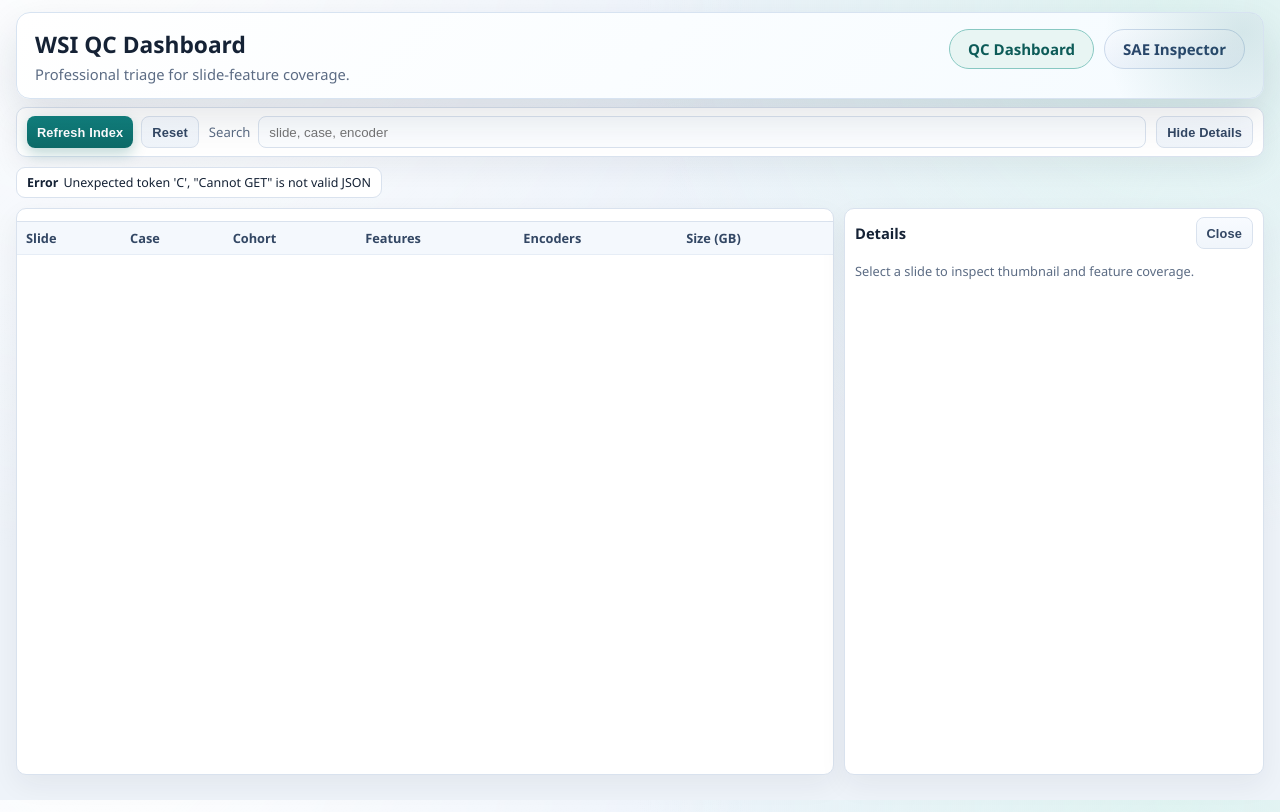
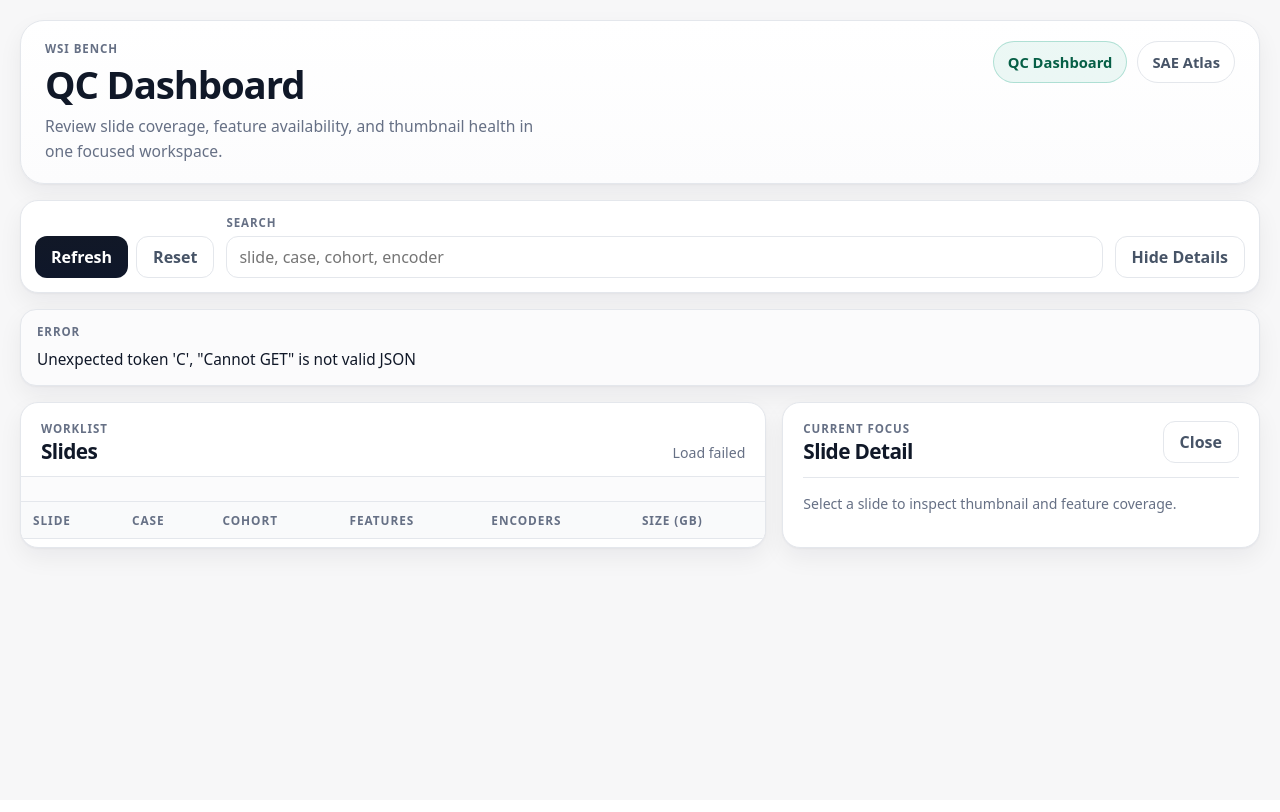
Before and after one commit to W8Yi/wsi-bench, a Python web app: template templates/index.html in a window 1280 px wide. After the commit the page ends 563 px from the top, so only its background shows below. Run offline with Jinja, Linux system fonts and the light colour scheme; the template is opened without the code that fills it, so the values that code supplies are empty.

Commit message:
Align QC dashboard with product-style workspace

```diff
--- a/static/app.js
+++ b/static/app.js
@@ -26,6 +26,7 @@
   tbody: document.querySelector("#recordsTable tbody"),
   details: document.getElementById("details"),
   detailsPanel: document.getElementById("detailsPanel"),
+  tableMeta: document.getElementById("tableMeta"),
 };
 
 function esc(value) {
@@ -98,12 +99,12 @@
 
 function renderSummary(payload) {
   const chips = [
-    `<div class="metric-chip"><strong>Slides</strong>${payload.slide_count}</div>`,
-    `<div class="metric-chip"><strong>Matched</strong>${payload.matched_feature_count}</div>`,
-    `<div class="metric-chip"><strong>Unmatched</strong>${payload.unmatched_feature_count}</div>`,
-    `<div class="metric-chip"><strong>Thumb</strong>${payload.thumbnail_enabled ? "enabled" : "disabled"}</div>`,
-    `<div class="metric-chip"><strong>Slides Root</strong>${esc((payload.slides_root || []).join(", ") || "(none)")}</div>`,
-    `<div class="metric-chip"><strong>Features Root</strong>${esc((payload.features_root || []).join(", ") || "(none)")}</div>`,
+    `<div class="metric-chip"><strong>Slides</strong><span>${payload.slide_count}</span></div>`,
+    `<div class="metric-chip"><strong>Matched features</strong><span>${payload.matched_feature_count}</span></div>`,
+    `<div class="metric-chip"><strong>Unmatched features</strong><span>${payload.unmatched_feature_count}</span></div>`,
+    `<div class="metric-chip"><strong>Thumbnails</strong><span>${payload.thumbnail_enabled ? "enabled" : "disabled"}</span></div>`,
+    `<div class="metric-chip"><strong>Slides root</strong><span>${esc((payload.slides_root || []).join(", ") || "(none)")}</span></div>`,
+    `<div class="metric-chip"><strong>Features root</strong><span>${esc((payload.features_root || []).join(", ") || "(none)")}</span></div>`,
   ];
   el.summary.innerHTML = chips.join("");
 }
@@ -131,6 +132,7 @@
     return String(a.slide.filename || "").localeCompare(String(b.slide.filename || ""));
   });
   el.tbody.innerHTML = "";
+  el.tableMeta.textContent = `${rows.length} visible`;
 
   for (const r of rows) {
     const selected = state.selectedPath && state.selectedPath === r.slide.path ? "selected" : "";
@@ -170,10 +172,13 @@
 function renderDetailsClosed() {
   el.details.innerHTML = `
     <div class="panel-head">
-      <h2>Details</h2>
+      <div>
+        <div class="panel-kicker">Current focus</div>
+        <h2>Slide Detail</h2>
+      </div>
       <button id="closeDetailsBtn" type="button" class="ghost-btn">Close</button>
     </div>
-    <p class="meta">Details hidden. Click <strong>Show Details</strong> or select a row.</p>
+    <p class="meta">Details are hidden. Click <strong>Show Details</strong> or choose a slide from the worklist.</p>
   `;
 }
 
@@ -190,7 +195,10 @@
 
   el.details.innerHTML = `
     <div class="panel-head">
-      <h2>Details</h2>
+      <div>
+        <div class="panel-kicker">Current focus</div>
+        <h2>Slide Detail</h2>
+      </div>
       <button id="closeDetailsBtn" type="button" class="ghost-btn">Close</button>
     </div>
 
@@ -208,8 +216,8 @@
       <div class="info-row"><strong>Encoders</strong><span>${encoderText}</span></div>
     </div>
 
-    <div>
-      <strong>Features</strong>
+    <div class="feature-section">
+      <strong>Feature files</strong>
       ${featureItems}
     </div>
 
@@ -310,14 +318,21 @@
 }
 
 async function loadIndex() {
-  el.summary.innerHTML = `<div class="metric-chip"><strong>Status</strong>Indexing files...</div>`;
+  el.summary.innerHTML = `<div class="metric-chip"><strong>Status</strong><span>Indexing files…</span></div>`;
+  el.tableMeta.textContent = "Loading…";
   const res = await fetch("/api/index");
   const payload = await res.json();
   state.rows = payload.records || [];
   state.thumbnailEnabled = Boolean(payload.thumbnail_enabled);
-  state.selectedPath = "";
+  const selectedRecord = state.rows.find((r) => r.slide.path === state.selectedPath) || state.rows[0] || null;
+  state.selectedPath = selectedRecord ? selectedRecord.slide.path : "";
   renderSummary(payload);
   renderAll();
+  if (!state.detailsClosed && selectedRecord) {
+    renderDetails(selectedRecord);
+  } else if (!selectedRecord) {
+    renderDetailsClosed();
+  }
 }
 
 el.refreshBtn.addEventListener("click", loadIndex);
@@ -368,5 +383,6 @@
 });
 
 loadIndex().catch((err) => {
-  el.summary.innerHTML = `<div class="metric-chip"><strong>Error</strong>${esc(err.message)}</div>`;
+  el.summary.innerHTML = `<div class="metric-chip"><strong>Error</strong><span>${esc(err.message)}</span></div>`;
+  el.tableMeta.textContent = "Load failed";
 });
--- a/static/style.css
+++ b/static/style.css
@@ -1,126 +1,135 @@
 :root {
-  --bg: #eef3f9;
+  --bg: #f7f7f8;
   --panel: #ffffff;
-  --line: #d9e2ee;
-  --ink: #152235;
-  --subtle: #5c6c84;
-  --accent: #0f6d60;
-  --accent-soft: #e8f5f3;
-  --warn: #a72e2e;
-  --warn-soft: #fdeff0;
-  --ok: #1e6f3f;
-  --ok-soft: #eaf6ef;
-  --shadow: 0 10px 28px rgba(26, 37, 55, 0.06);
-  --shadow-strong: 0 18px 42px rgba(20, 34, 60, 0.12);
+  --panel-soft: #fbfbfc;
+  --line: #e4e7ec;
+  --line-strong: #d0d5dd;
+  --ink: #101828;
+  --muted: #667085;
+  --muted-strong: #475467;
+  --accent: #10a37f;
+  --accent-soft: rgba(16, 163, 127, 0.1);
+  --warn: #b42318;
+  --warn-soft: #fef3f2;
+  --ok: #027a48;
+  --ok-soft: #ecfdf3;
+  --shadow: 0 1px 2px rgba(16, 24, 40, 0.04), 0 10px 24px rgba(16, 24, 40, 0.06);
+  --radius: 18px;
+  --sans: ui-sans-serif, system-ui, -apple-system, BlinkMacSystemFont, "Segoe UI", sans-serif;
 }
 
-* {
-  box-sizing: border-box;
-}
+* { box-sizing: border-box; }
 
-html,
-body {
-  height: 100%;
+html, body {
+  min-height: 100%;
 }
 
 body {
   margin: 0;
-  font-family: "IBM Plex Sans", "Segoe UI", sans-serif;
+  background: var(--bg);
   color: var(--ink);
-  background:
-    radial-gradient(circle at 8% -12%, #ffffff 0%, transparent 44%),
-    radial-gradient(circle at 92% 0%, #dff3f1 0%, transparent 38%),
-    linear-gradient(180deg, #edf3fb 0%, var(--bg) 64%);
-  overflow: hidden;
+  font-family: var(--sans);
 }
 
-.app-header {
-  margin: 12px 16px 8px;
-  padding: 16px 18px 14px;
+.page-shell {
+  max-width: 1600px;
+  margin: 0 auto;
+  padding: 20px;
+}
+
+.hero {
   display: flex;
   justify-content: space-between;
   align-items: flex-start;
-  gap: 16px;
-  border: 1px solid #d7e3f1;
-  border-radius: 14px;
-  background: linear-gradient(135deg, #ffffff 0%, #f5fbff 100%);
-  box-shadow: var(--shadow-strong);
-  position: relative;
-  overflow: hidden;
+  gap: 20px;
+  padding: 20px 24px;
+  border: 1px solid var(--line);
+  border-radius: 24px;
+  background: linear-gradient(180deg, #ffffff 0%, #fcfcfd 100%);
+  box-shadow: var(--shadow);
 }
 
-.app-header::after {
-  content: "";
-  position: absolute;
-  right: -120px;
-  top: -120px;
-  width: 280px;
-  height: 280px;
-  background: radial-gradient(circle, rgba(12, 106, 104, 0.14) 0%, rgba(12, 106, 104, 0) 70%);
-  pointer-events: none;
+.hero-copy {
+  max-width: 720px;
 }
 
-.app-header h1 {
-  margin: 0;
-  font-size: 1.42rem;
+.eyebrow,
+.panel-kicker,
+label {
+  text-transform: uppercase;
+  letter-spacing: 0.08em;
+  font-size: 0.72rem;
   font-weight: 700;
+  color: var(--muted);
 }
 
-.app-header p {
-  margin: 4px 0 0;
-  color: var(--subtle);
-  font-size: 0.92rem;
-  max-width: 62ch;
+.hero h1,
+.panel-head h2 {
+  margin: 0;
+  font-family: var(--sans);
+  font-weight: 700;
+  letter-spacing: -0.03em;
+}
+
+.hero h1 {
+  margin-top: 8px;
+  font-size: clamp(1.8rem, 3vw, 2.6rem);
+  line-height: 1.05;
+}
+
+.hero p {
+  margin: 10px 0 0;
+  max-width: 58ch;
+  color: var(--muted);
+  line-height: 1.55;
+  font-size: 0.98rem;
 }
 
 .top-nav {
   display: flex;
   gap: 10px;
-  margin-top: 0;
-  flex-shrink: 0;
+  flex-wrap: wrap;
 }
 
 .top-nav a {
   text-decoration: none;
-  border: 1px solid #cbd9eb;
   border-radius: 999px;
-  padding: 9px 18px;
-  font-size: 0.94rem;
+  padding: 10px 14px;
+  border: 1px solid var(--line);
+  background: var(--panel);
+  color: var(--muted-strong);
+  font-size: 0.92rem;
   font-weight: 600;
-  color: #2a456a;
-  background: linear-gradient(180deg, #f8fbff 0%, #edf3fb 100%);
-  transition: transform 120ms ease, box-shadow 120ms ease;
-}
-
-.top-nav a:hover {
-  transform: translateY(-1px);
-  box-shadow: 0 6px 16px rgba(39, 71, 109, 0.14);
 }
 
 .top-nav a.active {
-  background: var(--accent-soft);
-  border-color: #88c8c2;
-  color: #0d5b58;
-  font-weight: 600;
+  border-color: rgba(16, 163, 127, 0.28);
+  background: rgba(16, 163, 127, 0.08);
+  color: #065f46;
 }
 
 .app-main {
-  height: calc(100vh - 118px);
+  margin-top: 16px;
   display: grid;
-  grid-template-rows: auto auto minmax(0, 1fr);
-  gap: 10px;
-  padding: 0 16px 14px;
+  gap: 16px;
+}
+
+.toolbar,
+.worklist-panel,
+.details-panel,
+.metric-chip {
+  border: 1px solid var(--line);
+  background: var(--panel);
+  box-shadow: var(--shadow);
 }
 
 .toolbar {
   display: flex;
-  align-items: center;
-  gap: 10px;
-  background: var(--panel);
-  border: 1px solid var(--line);
-  border-radius: 10px;
-  padding: 8px 10px;
-  box-shadow: var(--shadow);
+  align-items: end;
+  gap: 12px;
+  flex-wrap: wrap;
+  padding: 14px;
+  border-radius: var(--radius);
 }
 
 .toolbar-group {
@@ -131,122 +140,153 @@
 
 .toolbar-search {
   flex: 1;
-  min-width: 240px;
-}
-
-.toolbar-search label {
-  font-size: 0.82rem;
-  color: var(--subtle);
-}
-
-.toolbar-search input {
-  width: 100%;
-  min-width: 180px;
-  height: 32px;
-  padding: 0 10px;
-  border: 1px solid var(--line);
-  border-radius: 8px;
-  background: #fbfdff;
+  min-width: 260px;
+  display: grid;
+  gap: 6px;
 }
 
 .toolbar-right {
   margin-left: auto;
 }
 
+input,
 button {
-  height: 32px;
-  padding: 0 10px;
-  border-radius: 8px;
+  font: inherit;
+}
+
+.toolbar-search input {
+  height: 42px;
+  padding: 0 12px;
+  border-radius: 12px;
+  border: 1px solid var(--line);
+  background: #fff;
+  color: var(--ink);
+}
+
+.toolbar-search input:focus {
+  outline: none;
+  border-color: rgba(16, 163, 127, 0.38);
+  box-shadow: 0 0 0 4px rgba(16, 163, 127, 0.08);
+}
+
+button {
+  height: 42px;
   border: 0;
-  background: linear-gradient(180deg, #11827f 0%, #0d6a68 100%);
+  border-radius: 12px;
+  padding: 0 16px;
+  background: linear-gradient(180deg, #111827 0%, #0f172a 100%);
   color: #fff;
-  font-size: 0.8rem;
   cursor: pointer;
   font-weight: 600;
-  letter-spacing: 0.01em;
-  box-shadow: 0 6px 14px rgba(13, 106, 104, 0.25);
 }
 
-button:hover {
-  filter: brightness(1.04);
-  transform: translateY(-1px);
-}
-
-.ghost-btn {
-  background: linear-gradient(180deg, #f8fbff 0%, #f0f5fb 100%);
-  color: #334764;
+button.ghost-btn {
+  background: #fff;
+  color: var(--muted-strong);
   border: 1px solid var(--line);
   box-shadow: none;
 }
 
+button:hover {
+  filter: brightness(1.02);
+}
+
 .summary-strip {
-  display: flex;
-  flex-wrap: wrap;
-  gap: 8px;
-  min-height: 0;
+  display: grid;
+  grid-template-columns: repeat(auto-fit, minmax(180px, 1fr));
+  gap: 12px;
 }
 
 .metric-chip {
-  background: var(--panel);
-  border: 1px solid var(--line);
-  border-radius: 9px;
-  padding: 6px 10px;
-  font-size: 0.78rem;
-  white-space: nowrap;
+  padding: 14px 16px;
+  border-radius: 16px;
+  background: var(--panel-soft);
 }
 
 .metric-chip strong {
-  margin-right: 5px;
+  display: block;
+  margin-bottom: 8px;
+  color: var(--muted);
+  font-size: 0.72rem;
+  text-transform: uppercase;
+  letter-spacing: 0.08em;
+}
+
+.metric-chip span,
+.metric-chip {
+  font-size: 0.96rem;
+  line-height: 1.45;
 }
 
 .workspace {
   min-height: 0;
   display: grid;
-  grid-template-columns: minmax(620px, 1fr) 420px;
-  gap: 10px;
+  grid-template-columns: minmax(0, 1.25fr) minmax(360px, 0.8fr);
+  gap: 16px;
 }
 
 .worklist-panel,
 .details-panel {
+  border-radius: var(--radius);
   min-height: 0;
-  border: 1px solid var(--line);
-  border-radius: 10px;
-  background: var(--panel);
-  box-shadow: var(--shadow);
 }
 
 .worklist-panel {
   display: grid;
-  grid-template-rows: auto minmax(0, 1fr);
+  grid-template-rows: auto auto minmax(0, 1fr);
   overflow: hidden;
 }
 
+.panel-head {
+  display: flex;
+  justify-content: space-between;
+  align-items: end;
+  gap: 14px;
+  padding: 18px 20px 14px;
+  border-bottom: 1px solid var(--line);
+}
+
+.panel-head h2 {
+  margin-top: 4px;
+  font-size: 1.3rem;
+  line-height: 1.08;
+}
+
+.panel-meta,
+.meta,
+.missing {
+  color: var(--muted);
+  font-size: 0.88rem;
+}
+
 .worklist-head {
+  padding: 12px 16px;
   border-bottom: 1px solid var(--line);
-  padding: 6px 8px;
+  background: var(--panel-soft);
 }
 
 .status-tabs {
   display: flex;
   flex-wrap: wrap;
-  gap: 6px;
+  gap: 8px;
 }
 
 .status-tab {
+  height: 34px;
+  border-radius: 999px;
   border: 1px solid var(--line);
-  background: #f7fafd;
-  color: #30405b;
-  border-radius: 999px;
-  padding: 4px 10px;
-  font-size: 0.76rem;
-  line-height: 1.3;
+  background: #fff;
+  color: var(--muted-strong);
+  padding: 0 12px;
+  font-size: 0.82rem;
+  line-height: 1;
+  box-shadow: none;
 }
 
 .status-tab.active {
-  background: var(--accent-soft);
-  border-color: #a9dbd6;
-  color: #0d5b58;
-  font-weight: 600;
+  border-color: rgba(16, 163, 127, 0.28);
+  background: rgba(16, 163, 127, 0.08);
+  color: #065f46;
 }
 
 .table-wrap {
@@ -261,19 +301,22 @@
 
 th,
 td {
-  border-bottom: 1px solid #e6edf6;
-  padding: 7px 9px;
+  padding: 10px 12px;
   text-align: left;
+  border-bottom: 1px solid var(--line);
+  font-size: 0.86rem;
   vertical-align: top;
-  font-size: 0.8rem;
 }
 
 th {
   position: sticky;
   top: 0;
-  background: #f4f8fd;
   z-index: 1;
-  color: #334764;
+  background: #f9fafb;
+  color: var(--muted);
+  font-size: 0.74rem;
+  text-transform: uppercase;
+  letter-spacing: 0.08em;
 }
 
 tbody tr {
@@ -281,18 +324,18 @@
 }
 
 tbody tr:hover {
-  background: #f8fcfb;
+  background: #f8fafc;
 }
 
 tbody tr.selected {
-  background: #eaf8f6;
+  background: rgba(16, 163, 127, 0.08);
 }
 
 .badge {
   display: inline-flex;
   align-items: center;
   border-radius: 999px;
-  padding: 2px 8px;
+  padding: 4px 8px;
   font-size: 0.74rem;
   border: 1px solid transparent;
 }
@@ -300,17 +343,17 @@
 .badge.ok {
   color: var(--ok);
   background: var(--ok-soft);
-  border-color: #cde8d7;
+  border-color: #abefc6;
 }
 
 .badge.warn {
   color: var(--warn);
   background: var(--warn-soft);
-  border-color: #f3caca;
+  border-color: #fecdca;
 }
 
 .encoders-cell {
-  color: #324866;
+  color: var(--muted-strong);
 }
 
 .details-panel {
@@ -318,122 +361,124 @@
 }
 
 .details {
-  padding: 8px 10px;
-  font-size: 0.8rem;
+  padding: 18px 20px 20px;
 }
 
-.panel-head {
-  display: flex;
-  align-items: center;
-  justify-content: space-between;
-  margin-bottom: 6px;
-}
-
-.panel-head h2 {
-  margin: 0;
-  font-size: 0.92rem;
+.details .panel-head {
+  padding: 0 0 14px;
+  margin: 0 0 16px;
 }
 
 .preview-wrap {
-  margin-bottom: 8px;
+  margin-bottom: 16px;
 }
 
 .preview-img {
   width: 100%;
+  display: block;
+  border-radius: 16px;
   border: 1px solid var(--line);
-  border-radius: 8px;
-  background: #f5f8fd;
-  display: block;
+  background: #f8fafc;
 }
 
 .info-grid {
   display: grid;
-  grid-template-columns: 1fr;
-  gap: 4px;
-  margin-bottom: 8px;
+  gap: 10px;
+  margin-bottom: 16px;
 }
 
 .info-row {
-  display: flex;
+  display: grid;
+  grid-template-columns: 110px minmax(0, 1fr);
+  gap: 10px;
+  align-items: start;
+  padding: 12px 14px;
+  border: 1px solid var(--line);
+  border-radius: 14px;
+  background: var(--panel-soft);
+}
+
+.info-row strong,
+.feature-section strong {
+  color: var(--muted);
+  font-size: 0.74rem;
+  text-transform: uppercase;
+  letter-spacing: 0.08em;
+}
+
+.feature-section {
+  display: grid;
+  gap: 10px;
+}
+
+.feature-list {
+  list-style: none;
+  margin: 0;
+  padding: 0;
+  display: grid;
   gap: 8px;
 }
 
-.info-row strong {
-  color: #2d405e;
-  min-width: 92px;
-}
-
-.feature-list {
-  margin: 6px 0 0;
-  padding: 0;
-  list-style: none;
-  display: grid;
-  gap: 4px;
-}
-
 .feature-item {
-  border: 1px solid #e4ebf5;
-  border-radius: 7px;
-  padding: 5px 7px;
-  background: #f9fbff;
-}
-
-.meta {
-  color: var(--subtle);
-}
-
-.missing {
-  color: var(--warn);
-  font-weight: 600;
+  padding: 10px 12px;
+  border: 1px solid var(--line);
+  border-radius: 12px;
+  background: #fff;
+  color: var(--muted-strong);
+  word-break: break-word;
 }
 
 .technical-toggle {
-  margin-top: 8px;
+  margin-top: 16px;
 }
 
 .technical-block {
-  margin-top: 6px;
-  border: 1px dashed #ccd8e8;
-  background: #f8fbff;
-  border-radius: 7px;
-  padding: 6px 7px;
-  font-family: "IBM Plex Mono", monospace;
-  font-size: 0.72rem;
-  word-break: break-all;
+  margin-top: 10px;
+  padding: 12px 14px;
+  border-radius: 12px;
+  border: 1px solid var(--line);
+  background: #f8fafc;
+  color: var(--muted-strong);
+  word-break: break-word;
 }
 
 body.details-collapsed .workspace {
-  grid-template-columns: minmax(620px, 1fr) 0;
+  grid-template-columns: 1fr;
 }
 
 body.details-collapsed .details-panel {
   display: none;
 }
 
-@media (max-width: 1100px) {
-  .workspace,
-  body.details-collapsed .workspace {
+@media (max-width: 1200px) {
+  .workspace {
     grid-template-columns: 1fr;
-  }
-
-  .details-panel {
-    max-height: 42vh;
   }
 }
 
 @media (max-width: 760px) {
-  .app-header,
-  .app-main {
-    padding-left: 10px;
-    padding-right: 10px;
+  .page-shell {
+    padding: 14px;
+  }
+
+  .hero {
+    flex-direction: column;
+    padding: 18px;
   }
 
   .toolbar {
-    flex-wrap: wrap;
+    padding: 12px;
   }
 
-  .toolbar-search {
+  .toolbar-right {
+    margin-left: 0;
+  }
+
+  .top-nav {
     width: 100%;
-    flex-basis: 100%;
+  }
+
+  .info-row {
+    grid-template-columns: 1fr;
   }
 }
--- a/templates/index.html
+++ b/templates/index.html
@@ -7,26 +7,28 @@
   <link rel="stylesheet" href="/static/style.css" />
 </head>
 <body>
-  <header class="app-header">
-    <div>
-      <h1>WSI QC Dashboard</h1>
-      <p>Professional triage for slide-feature coverage.</p>
+  <div class="page-shell">
+    <header class="hero">
+      <div class="hero-copy">
+        <div class="eyebrow">WSI Bench</div>
+        <h1>QC Dashboard</h1>
+        <p>Review slide coverage, feature availability, and thumbnail health in one focused workspace.</p>
       </div>
       <nav class="top-nav">
         <a href="/" class="active">QC Dashboard</a>
-      <a href="/sae">SAE Inspector</a>
+        <a href="/sae">SAE Atlas</a>
       </nav>
     </header>
 
     <main class="app-main">
       <section class="toolbar">
         <div class="toolbar-group">
-        <button id="refreshBtn" type="button">Refresh Index</button>
+          <button id="refreshBtn" type="button">Refresh</button>
           <button id="resetBtn" type="button" class="ghost-btn">Reset</button>
         </div>
         <div class="toolbar-group toolbar-search">
           <label for="queryInput">Search</label>
-        <input id="queryInput" type="text" placeholder="slide, case, encoder" />
+          <input id="queryInput" type="text" placeholder="slide, case, cohort, encoder" />
         </div>
         <div class="toolbar-group toolbar-right">
           <button id="toggleDetailsBtn" type="button" class="ghost-btn">Hide Details</button>
@@ -37,6 +39,14 @@
 
       <section class="workspace">
         <section class="worklist-panel">
+          <div class="panel-head">
+            <div>
+              <div class="panel-kicker">Worklist</div>
+              <h2>Slides</h2>
+            </div>
+            <div class="panel-meta" id="tableMeta">Loading…</div>
+          </div>
+
           <div class="worklist-head">
             <nav class="status-tabs" id="statusTabs"></nav>
           </div>
@@ -61,7 +71,10 @@
         <aside class="details-panel" id="detailsPanel">
           <section class="details" id="details">
             <div class="panel-head">
-            <h2>Details</h2>
+              <div>
+                <div class="panel-kicker">Current focus</div>
+                <h2>Slide Detail</h2>
+              </div>
               <button id="closeDetailsBtn" type="button" class="ghost-btn">Close</button>
             </div>
             <p class="meta">Select a slide to inspect thumbnail and feature coverage.</p>
@@ -69,6 +82,7 @@
         </aside>
       </section>
     </main>
+  </div>
 
   <script src="/static/app.js"></script>
 </body>
```
Lines whose indentation alone changed are shown as unchanged.
